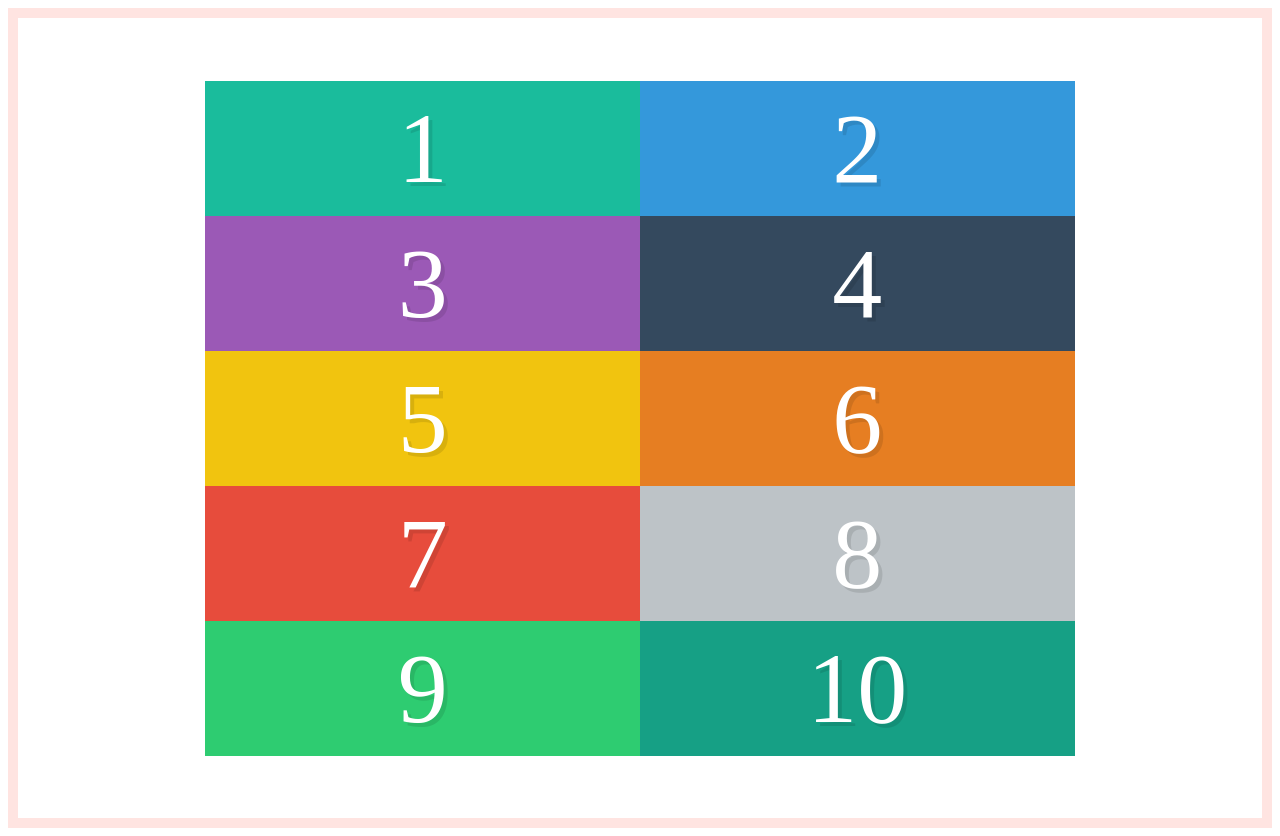
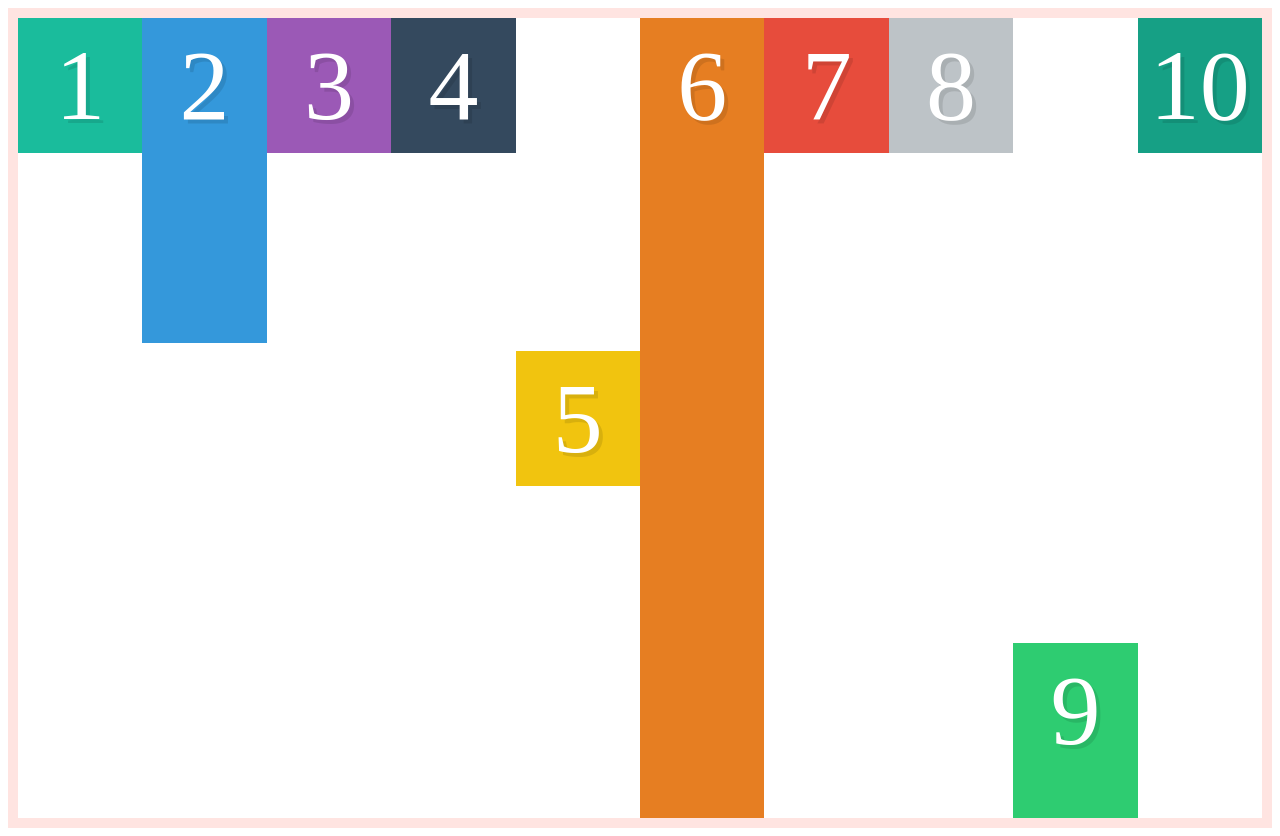
Before and after one commit to GourishettySairam/Flexbox, a plain HTML site: page Flexbox/index.html in a window 1280 px wide. Drawn offline with Linux system fonts and the light colour scheme.

Commit message:
Alignment and Centering with align-self

```diff
--- a/Flexbox/styles.css
+++ b/Flexbox/styles.css
@@ -48,11 +48,27 @@
     display: flex;
     border: 10px solid mistyrose;
     height: 100vh;
-    flex-wrap: wrap;
-    align-content: center;
-    justify-content: center;
+    align-items: flex-start;
 }
 
 .box {
     width: 33.33%;
 }
+
+.box2 {
+    padding-bottom: 200px;
+}
+
+.box6 {
+    padding-bottom: 0;
+    align-self: stretch;
+}
+
+.box9 {
+    padding-bottom: 50px;
+    align-self: flex-end;
+}
+
+.box5 {
+    align-self: center;
+}
```
Also changed, not shown: 1 other file.
